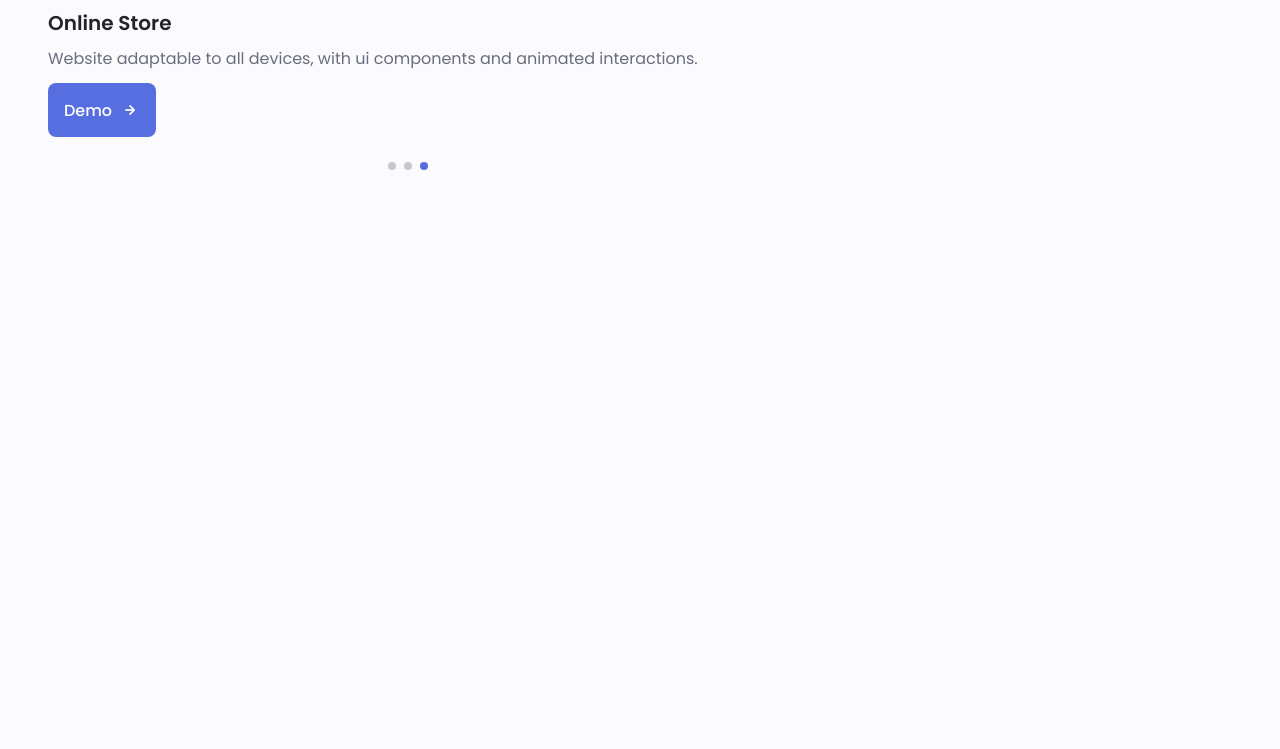
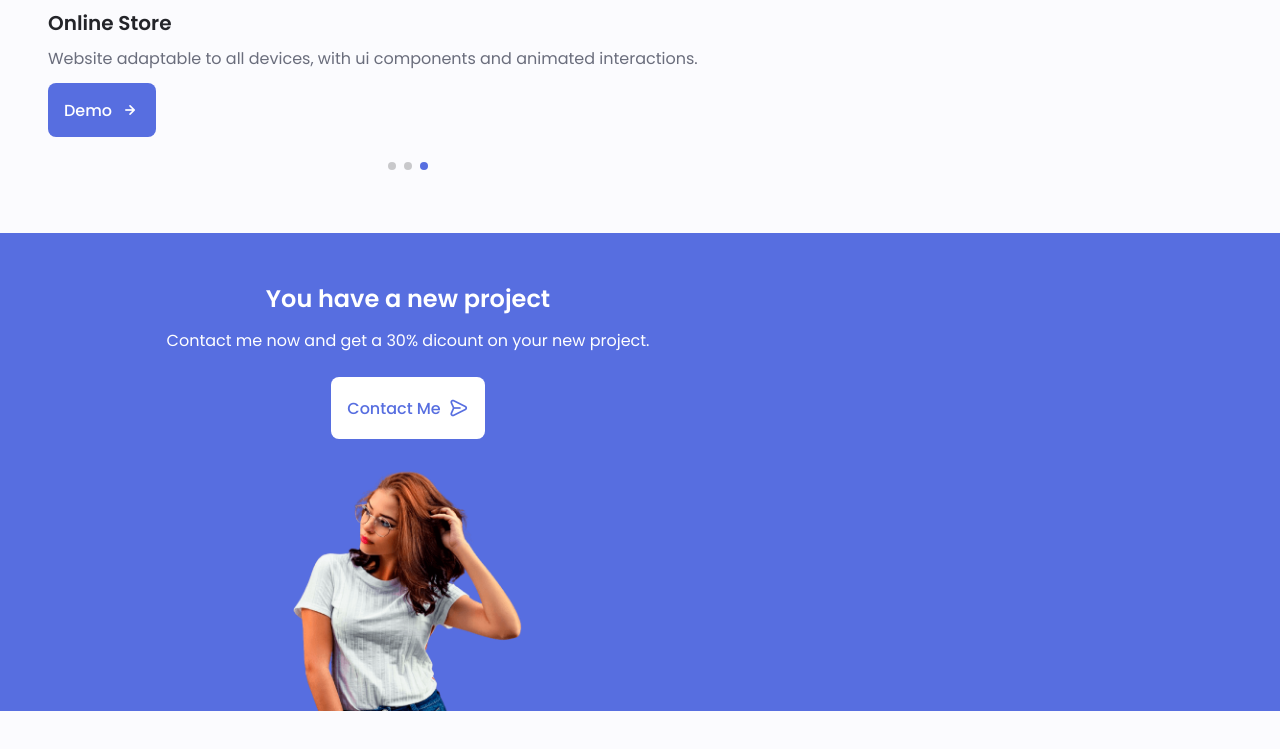
Before and after one commit to sametkoyuncu/portfolio-website-alexa-tut, a plain HTML site: page index.html in a window 1280 px wide. Shown: the part 3750-4499 px from the top of the page. Before the commit the page ends 4287 px from the top, so only its background shows below. Drawn offline with nearby package versions, Linux system fonts and the light colour scheme.

Commit message:
Add 'project in mind' section

```diff
--- a/assets/css/styles.css
+++ b/assets/css/styles.css
@@ -342,6 +342,17 @@ img {
   font-size: 1.25rem;
   margin-left: var(--mb-0-5);
   transition: .3s;
+}
+
+.button--white {
+  background-color: #FFF;
+  color: var(--first-color);
+  transition: .3s;
+}
+
+.button--white:hover {
+  background-color: #FFF;
+  box-shadow: 0 2px 4px rgba(0,0,0,.15);
 }
 
 .button--flex {
@@ -763,8 +774,33 @@ img {
 }
 
 /*==================== PROJECT IN MIND ====================*/
+.project {
+  text-align: center;
+}
 
+.project__bg {
+  background-color: var(--first-color-second);
+  padding-top: 3rem;
+}
 
+.project__title {
+  font-size: var(--h2-font-size);
+  margin-bottom: var(--mb-0-75);
+}
+
+.project__description {
+  margin-bottom: var(--mb-1-5);
+}
+
+.project__title,
+.project__description {
+  color: #FFF;
+}
+
+.project__img {
+  width: 232px;
+  justify-self: center;
+}
 /*==================== TESTIMONIAL ====================*/
 
 
--- a/index.html
+++ b/index.html
@@ -648,7 +648,20 @@
 
         <!--==================== PROJECT IN MIND ====================-->
         <section class="project section">
+            <div class="project__bg">
+                <div class="project__container container grid">
+                    <div class="project__data">
+                        <h2 class="project__title">You have a new project</h2>
+                        <p class="project__description">Contact me now and get a 30% dicount on your new project.</p>
+                        <a href="#contact" class="button button--flex button--white">
+                            Contact Me
+                            <i class="uil uil-message project__icon button__icon"></i>
+                        </a>
+                    </div>
 
+                    <img src="assets/img/project.png" alt="" class="project__img">
+                </div>
+            </div>
         </section>
 
         <!--==================== TESTIMONIAL ====================-->
```
